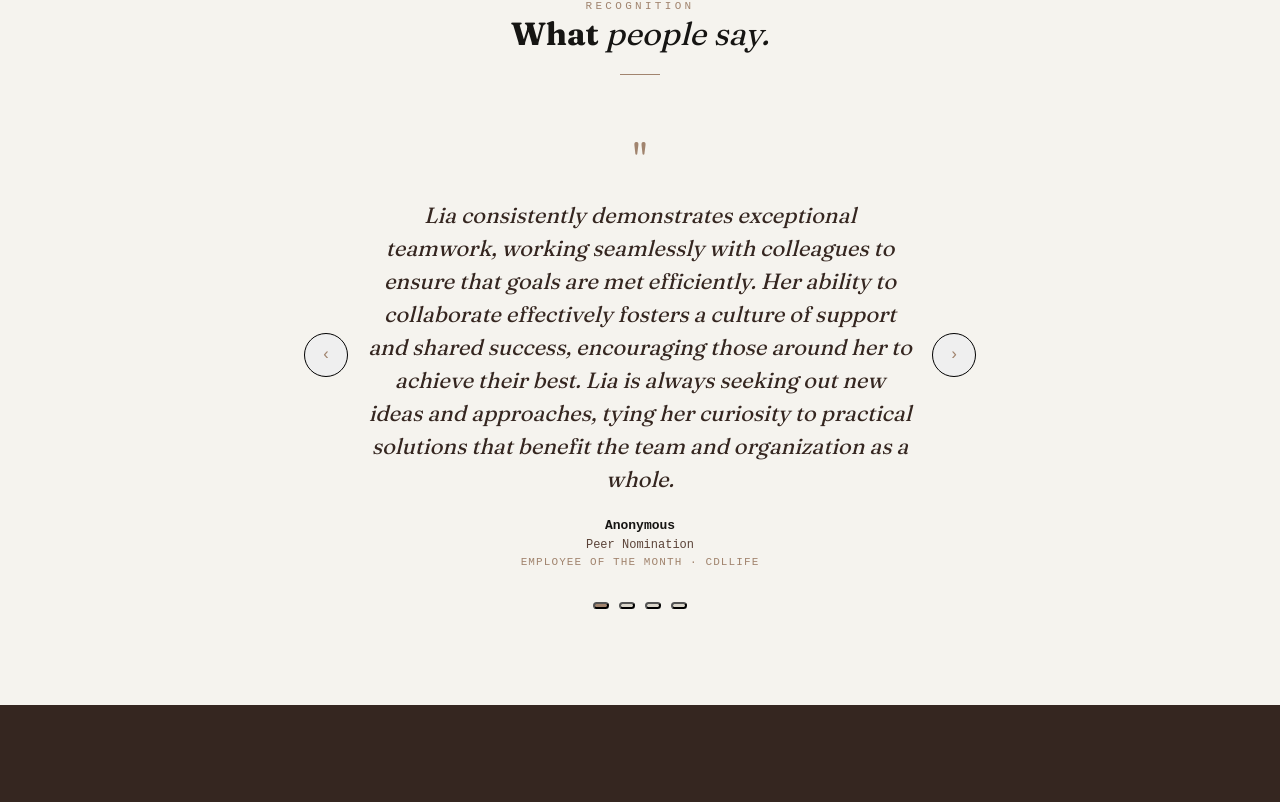
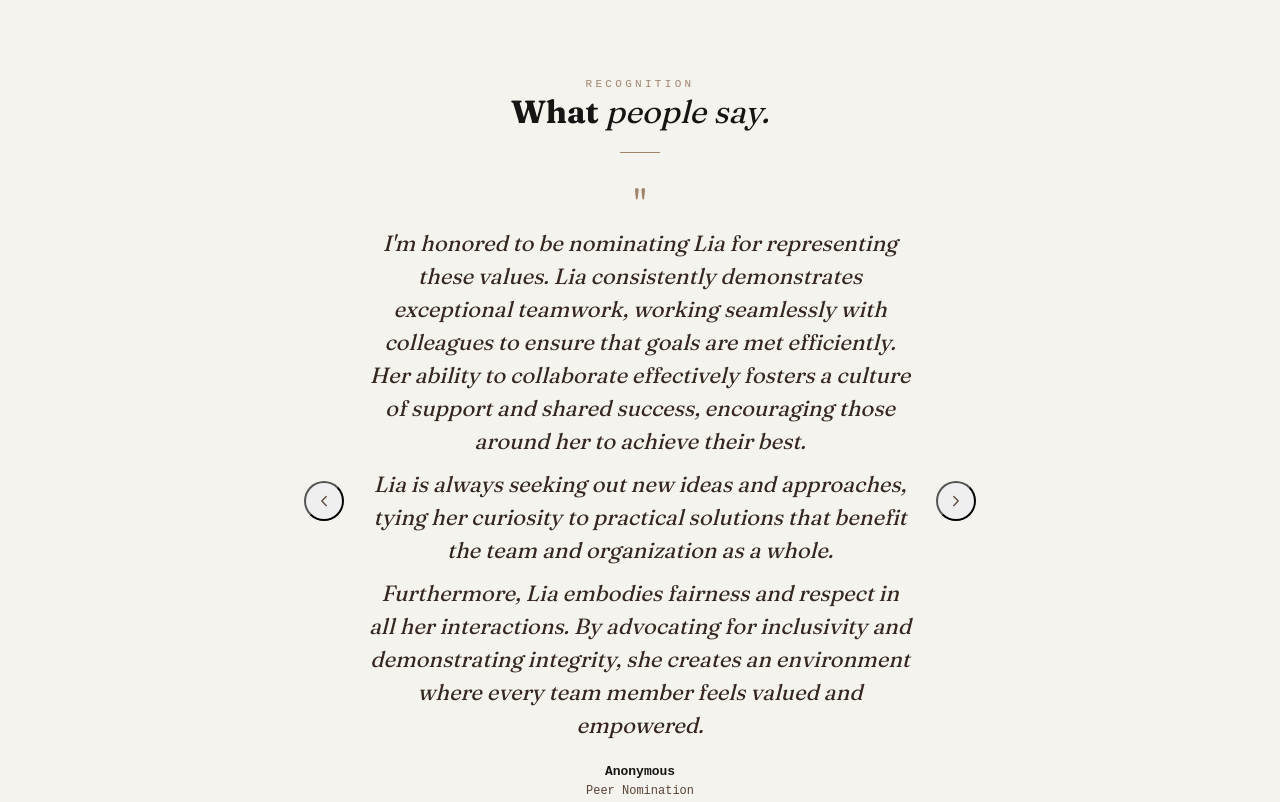
Before and after one commit to LiaMaggiorotto/portfolio, a SvelteKit app: page / in a window 1280 px wide. Shown: the part 4537-5339 px from the top of the page. Built offline with nearby package versions, Linux system fonts and the light colour scheme.

Commit message:
adjusting card height to be consistent. header spacing, adding dates to recognition

```diff
--- a/src/routes/_components/Contact.svelte
+++ b/src/routes/_components/Contact.svelte
@@ -10,7 +10,7 @@
 
   <div class="w-[40px] h-[1px] bg-creme-brulee mb-[28px]"></div>
 
-  <p class="text-coconut-flour text-[14px] leading-relaxed max-w-[480px] opacity-70 mb-[48px]">
+  <p class="text-coconut-flour text-[14px] leading-relaxed max-w-[480px] opacity-70 mb-[48px] md:mb-[64px]">
     I'm open to full-time roles, contract work, and collaborative projects. If you're building
     something meaningful, I'd love to hear about it.
   </p>
--- a/src/routes/_components/PortfolioItem.svelte
+++ b/src/routes/_components/PortfolioItem.svelte
@@ -11,7 +11,7 @@
 
 <a
   href="/projects/{slug}"
-  class="PortfolioItem group flex flex-col bg-coconut-flour rounded-[4px] overflow-hidden shadow-md cursor-pointer transition-all duration-300 hover:-translate-y-1 hover:shadow-xl no-underline"
+  class="PortfolioItem group flex flex-col h-full bg-coconut-flour rounded-[4px] overflow-hidden shadow-md cursor-pointer transition-all duration-300 hover:-translate-y-1 hover:shadow-xl no-underline"
 >
   <!-- Image -->
   <div class="w-full h-[220px] bg-dark-chocolate overflow-hidden">
@@ -48,11 +48,13 @@
       {title}
     </h3>
 
-    <p class="text-[13px] text-espresso-martini leading-relaxed line-clamp-3">
-      {shortDescription}
-    </p>
+    <div class="flex-1 flex items-center">
+      <p class="text-[13px] text-espresso-martini leading-relaxed">
+        {shortDescription}
+      </p>
+    </div>
 
-    <div class="mt-auto pt-[12px]">
+    <div class="pt-[12px]">
       <span class="text-[12px] uppercase tracking-widest text-creme-brulee group-hover:text-mocha-latte transition-colors duration-200">
         View Project →
       </span>
--- a/src/routes/_components/Recognition.svelte
+++ b/src/routes/_components/Recognition.svelte
@@ -3,22 +3,28 @@
 
   const quotes = [
     {
-      text: "Lia consistently demonstrates exceptional teamwork, working seamlessly with colleagues to ensure that goals are met efficiently. Her ability to collaborate effectively fosters a culture of support and shared success, encouraging those around her to achieve their best. Lia is always seeking out new ideas and approaches, tying her curiosity to practical solutions that benefit the team and organization as a whole.",
+      text: "I'm honored to be nominating Lia for representing these values. Lia consistently demonstrates exceptional teamwork, working seamlessly with colleagues to ensure that goals are met efficiently. Her ability to collaborate effectively fosters a culture of support and shared success, encouraging those around her to achieve their best.\n\nLia is always seeking out new ideas and approaches, tying her curiosity to practical solutions that benefit the team and organization as a whole.\n\nFurthermore, Lia embodies fairness and respect in all her interactions. By advocating for inclusivity and demonstrating integrity, she creates an environment where every team member feels valued and empowered.",
       name: "Anonymous",
       title: "Peer Nomination",
-      context: "Employee of the Month · CDLLife",
+      context: "Employee of the Month · CDLLife · January 2025",
+    },
+    {
+      text: "Lia consistently fosters a culture of support and shared success. She creates an environment where every team member feels valued and empowered. In addition to her collaborative leadership, Lia actively seeks out solutions that benefit not only our team but the organization as a whole. Her forward-thinking mindset and dedication to continuous improvement inspire those around her to do their best work.\n\nShe is a true team MVP in every sense.",
+      name: "Anonymous",
+      title: "Peer Nomination",
+      context: "Employee of the Month · CDLLife · May 2025",
     },
     {
       text: "Lia is an awesome part of the team. Not only is she a leader in her team, driving the next evolution of CDLConnect, but she is also a leader in the company, driving forward initiatives to ensure continual improvement in employee education and company culture.",
       name: "Anonymous",
       title: "Peer Nomination",
-      context: "Employee of the Month · CDLLife",
+      context: "Employee of the Month · CDLLife · May 2025",
     },
     {
       text: "I worked with Lia on the CDLLife Student website launch, and her organization, attention to detail, and dedication truly stood out throughout the entire project. She took ownership of the initiative and did a great job managing expectations along the way. Her impact on getting it launched is immeasurable. It's people like Lia who make working at CDLLife such a great experience.",
       name: "Anonymous",
       title: "Peer Nomination",
-      context: "Employee of the Month · CDLLife",
+      context: "Employee of the Month · CDLLife · May 2026",
     },
     {
       text: "It's a rare opportunity to report to a manager who is both professional and extremely personable. A phrase that comes to mind when I think of her management style is \"straight-forward and honest with a smile\". I'm always impressed by Lia's ability to handle discontented residents with ease and communicate policies with empathy. Any company would be lucky to have her.",
@@ -48,7 +54,7 @@
   class="w-full py-[3rem] px-[1.5rem] md:py-[6rem] md:px-[4rem] bg-whipped-cream"
 >
   <!-- Header -->
-  <div class="max-w-2xl mx-auto flex flex-col items-center text-center mb-[3rem] md:mb-[4rem]">
+  <div class="max-w-2xl mx-auto flex flex-col items-center text-center mb-[1.5rem] md:mb-[2rem]">
     <p class="text-[11px] uppercase tracking-[0.3em] text-creme-brulee mb-[16px]">Recognition</p>
     <h2 class="font-[fraunces] text-4xl md:text-5xl text-dark-chocolate leading-tight">
       What <em class="italic font-light">people say.</em>
@@ -61,26 +67,36 @@
     <button
       on:click={prev}
       aria-label="Previous recognition"
-      class="Recognition-arrow absolute left-0 top-1/2 -translate-y-1/2 z-10 shrink-0 w-[32px] h-[32px] md:w-[44px] md:h-[44px] rounded-full border border-creme-brulee text-creme-brulee flex items-center justify-center hover:bg-creme-brulee hover:text-whipped-cream transition-colors duration-200 cursor-pointer"
+      class="Recognition-arrow group absolute left-0 top-1/2 -translate-y-1/2 z-10 shrink-0 w-[32px] h-[32px] md:w-[40px] md:h-[40px] rounded-full flex items-center justify-center text-mocha-latte hover:bg-coconut-flour/60 hover:text-espresso-martini transition-all duration-200 cursor-pointer"
     >
-      ‹
+      <svg width="18" height="18" viewBox="0 0 24 24" fill="none" class="transition-transform duration-200 group-hover:-translate-x-[2px]">
+        <path d="M15 18L9 12L15 6" stroke="currentColor" stroke-width="1.75" stroke-linecap="round" stroke-linejoin="round" />
+      </svg>
     </button>
 
     <button
       on:click={next}
       aria-label="Next recognition"
-      class="Recognition-arrow absolute right-0 top-1/2 -translate-y-1/2 z-10 shrink-0 w-[32px] h-[32px] md:w-[44px] md:h-[44px] rounded-full border border-creme-brulee text-creme-brulee flex items-center justify-center hover:bg-creme-brulee hover:text-whipped-cream transition-colors duration-200 cursor-pointer"
+      class="Recognition-arrow group absolute right-0 top-1/2 -translate-y-1/2 z-10 shrink-0 w-[32px] h-[32px] md:w-[40px] md:h-[40px] rounded-full flex items-center justify-center text-mocha-latte hover:bg-coconut-flour/60 hover:text-espresso-martini transition-all duration-200 cursor-pointer"
     >
-      ›
+      <svg width="18" height="18" viewBox="0 0 24 24" fill="none" class="transition-transform duration-200 group-hover:translate-x-[2px]">
+        <path d="M9 6L15 12L9 18" stroke="currentColor" stroke-width="1.75" stroke-linecap="round" stroke-linejoin="round" />
+      </svg>
     </button>
 
     <div class="px-[44px] md:px-[64px] min-h-[220px] flex items-center justify-center">
       {#key current}
         <div in:fade={{ duration: 250 }} class="flex flex-col items-center text-center gap-[20px]">
-          <span class="font-[fraunces] text-[40px] text-creme-brulee leading-none select-none">"</span>
-          <p class="font-[fraunces] italic text-[18px] md:text-[22px] text-espresso-martini leading-relaxed -mt-[8px]">
-            {quotes[current].text}
-          </p>
+          <div class="flex flex-col items-center gap-[6px]">
+            <span class="font-[fraunces] text-[36px] text-creme-brulee leading-none select-none">"</span>
+            <div class="flex flex-col gap-[10px]">
+              {#each quotes[current].text.split("\n\n") as paragraph}
+                <p class="font-[fraunces] italic text-[18px] md:text-[22px] text-espresso-martini leading-relaxed">
+                  {paragraph}
+                </p>
+              {/each}
+            </div>
+          </div>
           <div>
             <p class="font-semibold text-dark-chocolate text-[13px]">{quotes[current].name}</p>
             <p class="text-[12px] text-mocha-latte">{quotes[current].title}</p>
@@ -92,12 +108,12 @@
   </div>
 
   <!-- Dots -->
-  <div class="flex justify-center gap-[10px] mt-[32px]">
+  <div class="flex justify-center items-center gap-[8px] mt-[32px]">
     {#each quotes as _, i}
       <button
         on:click={() => goTo(i)}
         aria-label="Go to recognition {i + 1}"
-        class="Recognition-dot w-[7px] h-[7px] rounded-full transition-colors duration-200 cursor-pointer {i === current ? 'bg-creme-brulee' : 'bg-coconut-flour'}"
+        class="Recognition-dot h-[7px] rounded-full transition-all duration-300 cursor-pointer {i === current ? 'w-[22px] bg-creme-brulee' : 'w-[7px] bg-coconut-flour hover:bg-mocha-latte/40'}"
       ></button>
     {/each}
   </div>
```
